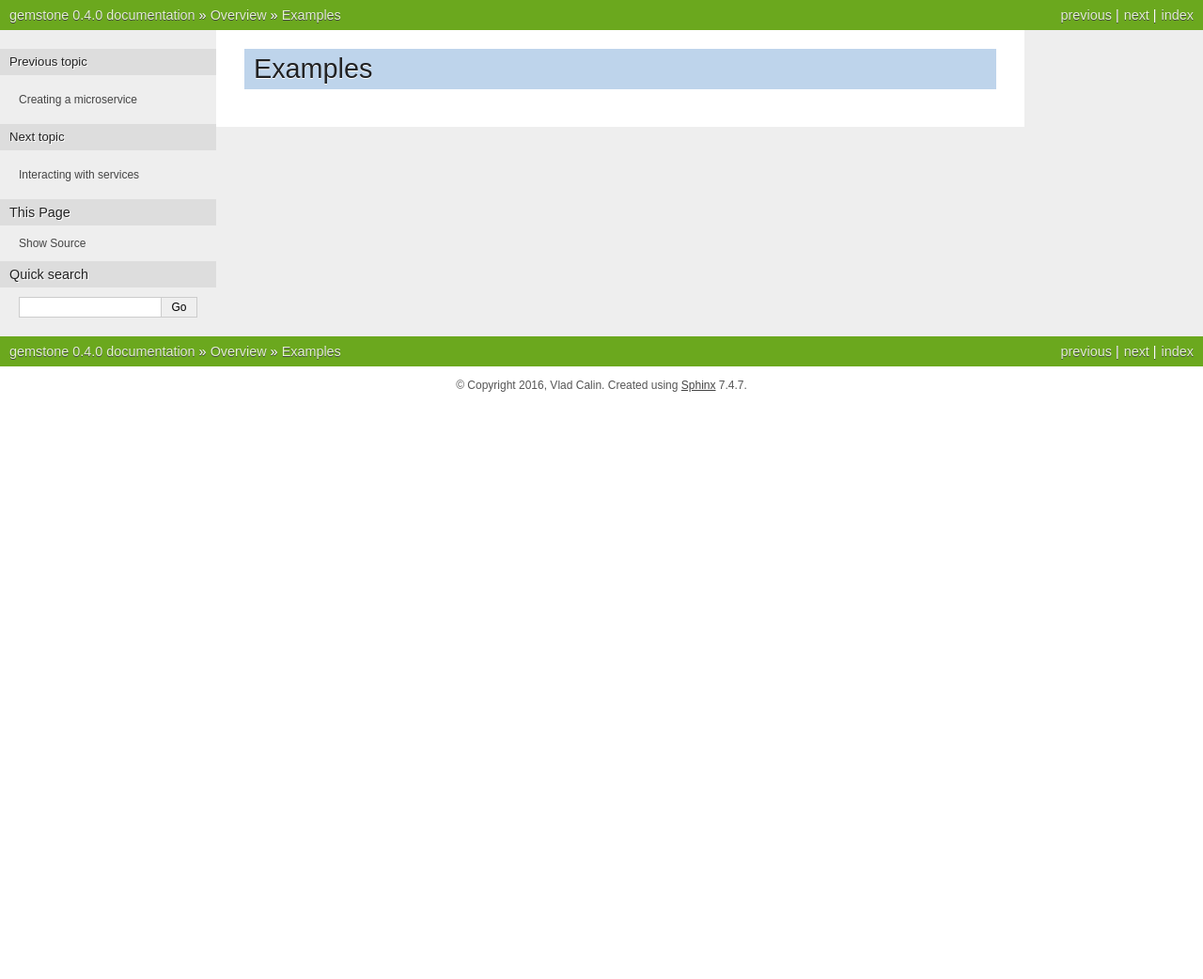
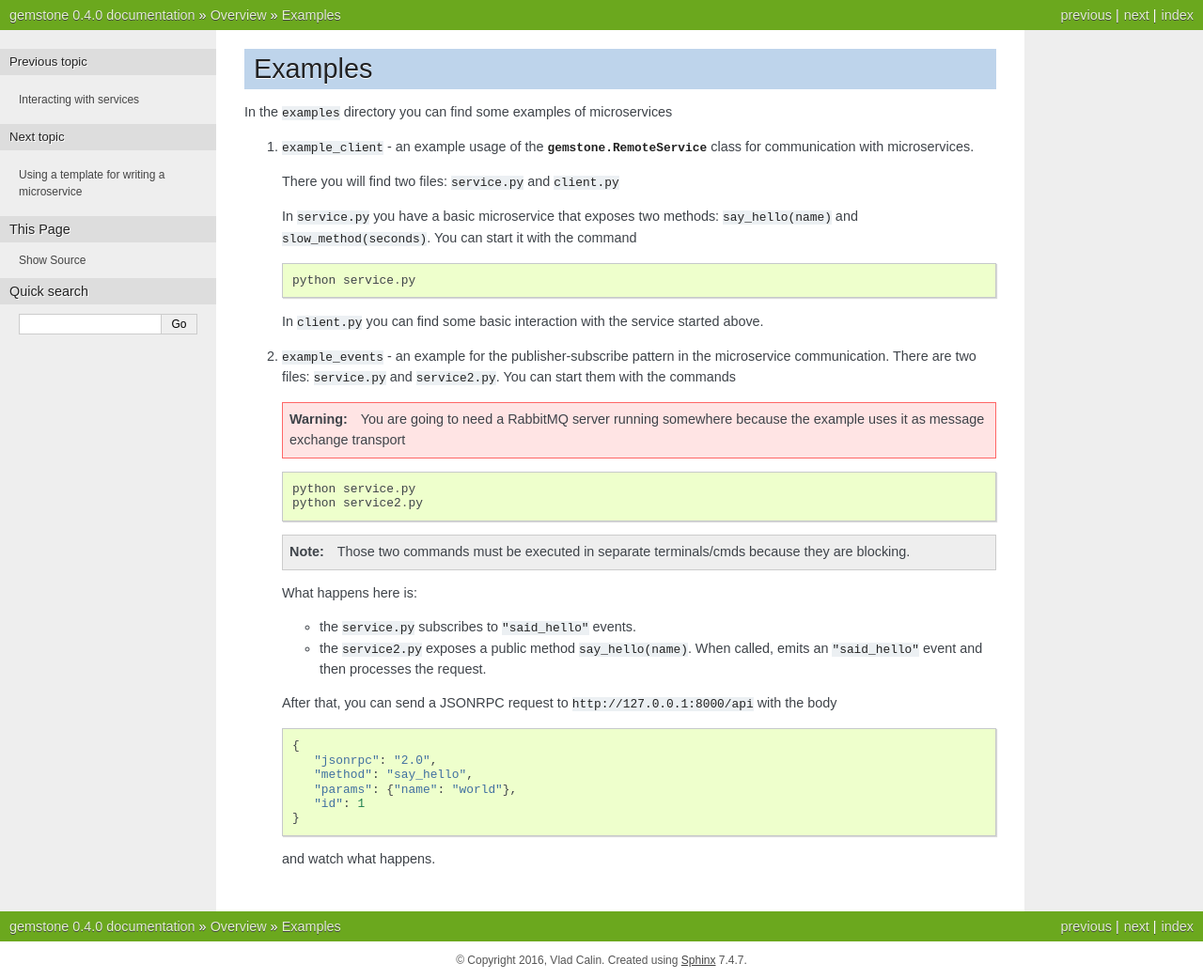
Before and after one commit to vladcalin/gemstone, a Sphinx documentation site: the page built from docs/intro/examples.rst, in a window 1280 px wide. Shown: the whole page at 94% size. Built offline with Sphinx 7.4.7, drawn with Linux system fonts in a browser that asks for light colours; before the commit the page ends 900 px from its top, so only the background shows below that.

Commit message:
updated docs

```diff
--- a/docs/intro/examples.rst
+++ b/docs/intro/examples.rst
@@ -1,2 +1,54 @@
 Examples
 ========
+
+In the ``examples`` directory you can find some examples of microservices
+
+
+#. ``example_client`` - an example usage of the :py:class:`gemstone.RemoteService` class for communication
+   with microservices.
+
+   There you will find two files: ``service.py`` and ``client.py``
+
+   In ``service.py`` you have a basic microservice that exposes two methods: ``say_hello(name)`` and
+   ``slow_method(seconds)``. You can start it with the command
+
+   ::
+
+        python service.py
+
+   In ``client.py`` you can find some basic interaction with the service started above.
+
+#. ``example_events`` - an example for the publisher-subscribe pattern in the microservice communication. There are
+   two files: ``service.py`` and ``service2.py``. You can start them with the commands
+
+   .. warning::
+
+      You are going to need a RabbitMQ server running somewhere because the example uses it as message exchange transport
+
+   ::
+
+      python service.py
+      python service2.py
+
+   .. note::
+
+         Those two commands must be executed in separate terminals/cmds because they are blocking.
+
+   What happens here is:
+
+   - the ``service.py`` subscribes to ``"said_hello"`` events.
+   - the ``service2.py`` exposes a public method ``say_hello(name)``. When called, emits an ``"said_hello"`` event and then
+     processes the request.
+
+   After that, you can send a JSONRPC request to ``http://127.0.0.1:8000/api`` with the body
+
+   ::
+
+      {
+         "jsonrpc": "2.0",
+         "method": "say_hello",
+         "params": {"name": "world"},
+         "id": 1
+      }
+
+   and watch what happens.
--- a/docs/intro/index.rst
+++ b/docs/intro/index.rst
@@ -9,6 +9,6 @@ Overview
    overview
    installation
    creating_a_service
+   interacting_with_services
    examples
-   interacting_with_services
    template_service
```
